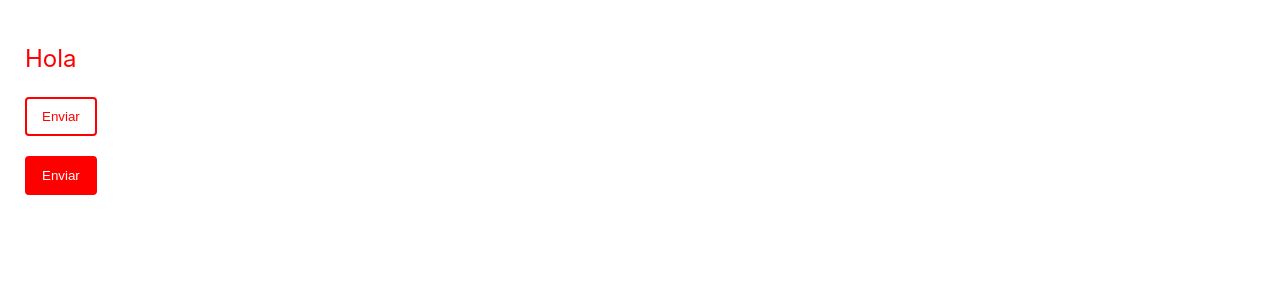
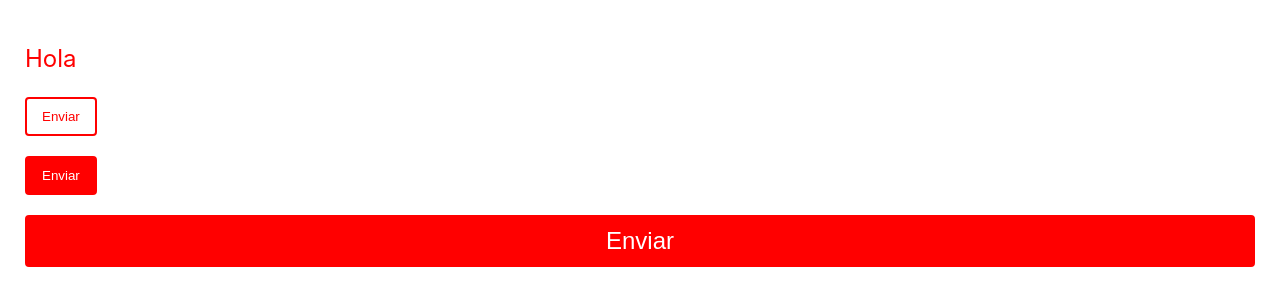
Before and after one commit to Rubenmt93/React-Styled-Components, a React (Create React App) app: page / in a window 1280 px wide. Shown: the top 306 px of the page. Built offline with nearby package versions, Linux system fonts and the light colour scheme.

Commit message:
Extendiendo estilos

```diff
--- a/src/App.js
+++ b/src/App.js
@@ -16,6 +16,10 @@ const Button = styled.button`
   border: solid 2px red;
   border-radius: 4px;
 `
+const BlockButton= styled(Button)`
+  width:100%;
+  font-size:24px;
+`
 function App() {
   return (
     <Content>
@@ -24,6 +28,10 @@ function App() {
       <br/>
       <br/>
       <Button primary> Enviar</Button>
+      <br/>
+      <br/>
+      <BlockButton primary> Enviar</BlockButton>
+
     </Content>
   );
 }
```
